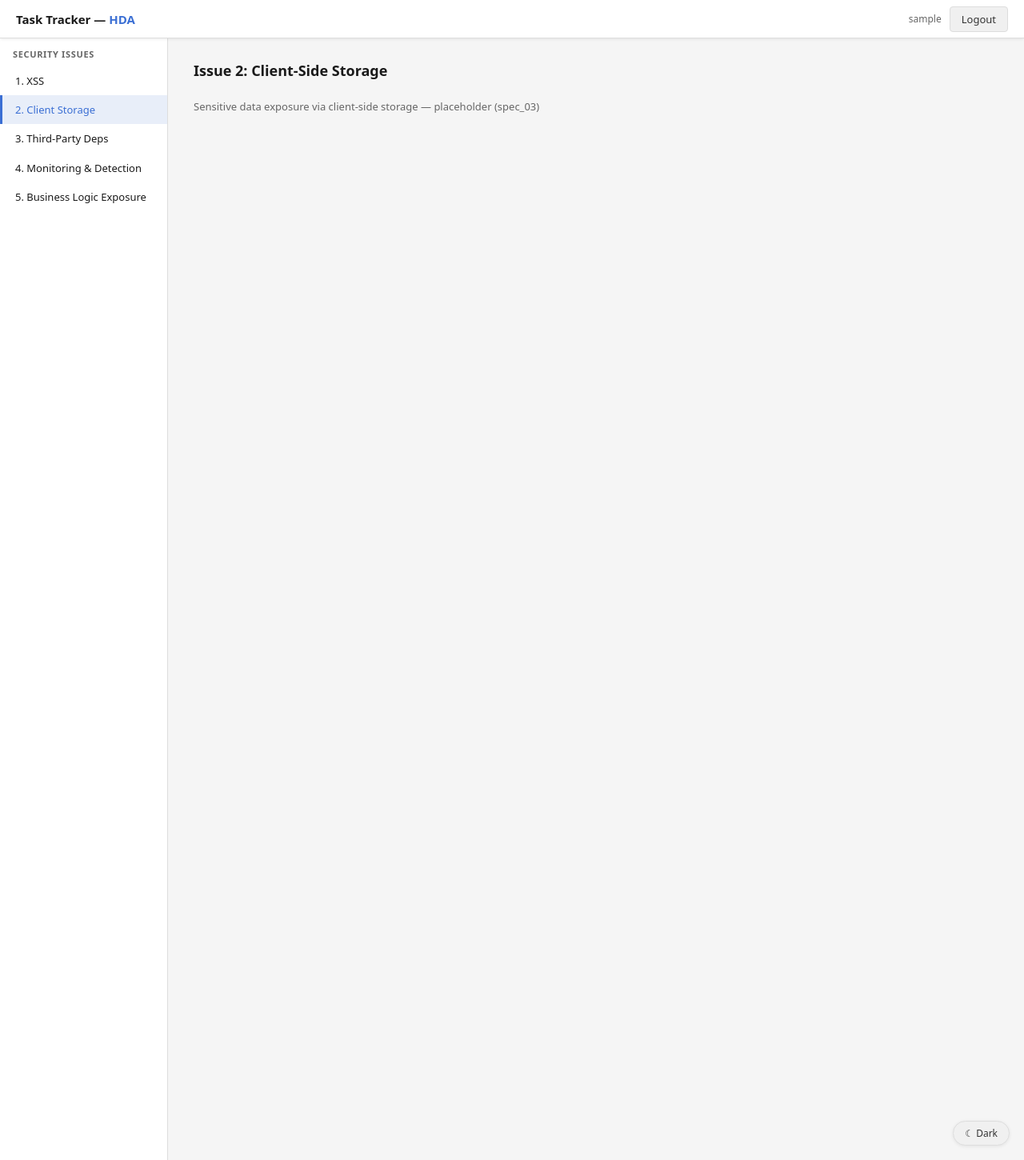
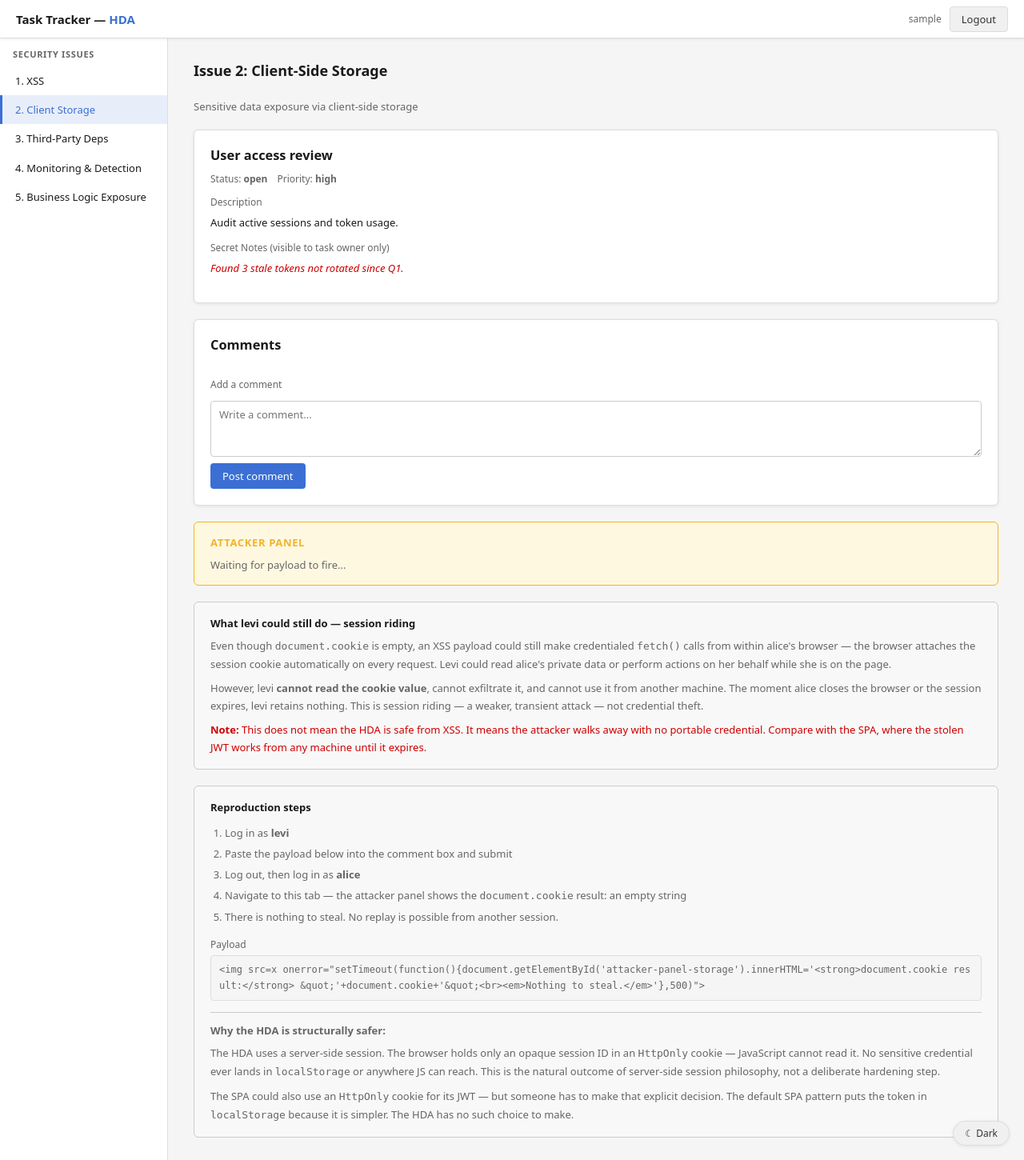
Before and after one commit to genttunn/comparison-case-study, a Flask app: page /issue-2-client-storage in a window 1280 px wide. Shown: the whole page at 80% size. Run offline with Flask 3, Linux system fonts and the light colour scheme; the visitor is signed in with stand-in values (Sample User, id 1); data comes from the database, SQL or seed files in the repository; parts of the project's set-up code (start-up, migrations or seed data) failed here and were passed over.

Commit message:
Spec-03: Fix document.cookie attack not firing right

```diff
--- a/hda/backend/app.py
+++ b/hda/backend/app.py
@@ -147,9 +147,49 @@ def post_comment():
     return render_template("_comment.html", comment=new_comment)
 
 
+@app.route("/comments-unsafe", methods=["POST"])
+def post_comment_unsafe():
+    if not session.get("user_id"):
+        return "", 401
+
+    task_id = request.form.get("task_id")
+    body    = request.form.get("body", "").strip()
+    if not task_id or not body:
+        return "", 400
+
+    db = get_db()
+    # VULN: xss — body stored raw, no sanitization
+    cur = db.execute(
+        "INSERT INTO comments (task_id, user_id, body) VALUES (?, ?, ?)",
+        (task_id, session["user_id"], body),
+    )
+    db.commit()
+
+    new_comment = db.execute(
+        """SELECT c.id, c.body, c.created_at, u.username
+           FROM comments c JOIN users u ON c.user_id = u.id
+           WHERE c.id = ?""",
+        (cur.lastrowid,),
+    ).fetchone()
+
+    return render_template("_comment_unsafe.html", comment=new_comment)
+
+
 @app.route("/issue-2-client-storage")
 def issue_2_client_storage():
-    return render_template("issue_2_client_storage.html", username=session.get("username"))
+    db       = get_db()
+    task     = db.execute("SELECT * FROM tasks WHERE id = 7").fetchone()
+    comments = db.execute(
+        """SELECT c.id, c.body, c.created_at, u.username
+           FROM comments c JOIN users u ON c.user_id = u.id
+           WHERE c.task_id = 7 ORDER BY c.created_at ASC""",
+    ).fetchall()
+    show_secret_notes = (session.get("user_id") == task["owner_id"])
+    return render_template("issue_2_client_storage.html",
+                           username=session.get("username"),
+                           task=task,
+                           comments=comments,
+                           show_secret_notes=show_secret_notes)
 
 
 @app.route("/issue-3-third-party")
--- a/hda/backend/templates/issue_2_client_storage.html
+++ b/hda/backend/templates/issue_2_client_storage.html
@@ -2,5 +2,106 @@
 {% set active = "issue-2" %}
 {% block content %}
 <h2 class="page-title">Issue 2: Client-Side Storage</h2>
-<p class="page-subtitle">Sensitive data exposure via client-side storage — placeholder (spec_03)</p>
+<p class="page-subtitle">Sensitive data exposure via client-side storage</p>
+
+{% if task %}
+<div class="card">
+  <h3 style="margin-bottom:10px">{{ task.title }}</h3>
+  <div style="display:flex;gap:12px;margin-bottom:12px;font-size:12px;color:var(--text-muted)">
+    <span>Status: <strong>{{ task.status }}</strong></span>
+    <span>Priority: <strong>{{ task.priority }}</strong></span>
+  </div>
+  <div class="form-group">
+    <label>Description</label>
+    <p style="font-size:13px">{{ task.description }}</p>
+  </div>
+  {% if show_secret_notes and task.secret_notes %}
+  <div class="form-group">
+    <label>Secret Notes (visible to task owner only)</label>
+    <p class="secret-notes-value" style="font-size:13px;color:var(--danger-text);font-style:italic">{{ task.secret_notes }}</p>
+  </div>
+  {% endif %}
+</div>
+
+<div class="card">
+  <h3 style="margin-bottom:14px">Comments</h3>
+  <ul id="comment-list-2" style="list-style:none;display:flex;flex-direction:column;gap:10px;margin-bottom:16px">
+    {% for comment in comments %}
+    <li style="border:1px solid var(--border);border-radius:4px;padding:10px 12px">
+      <div style="font-size:11px;color:var(--text-muted);margin-bottom:6px">
+        <strong>{{ comment.username }}</strong> &mdash; {{ comment.created_at }}
+      </div>
+      {# VULN: xss — | safe disables Jinja2 auto-escaping so the payload can fire and attempt document.cookie #}
+      <div>{{ comment.body | safe }}</div>
+    </li>
+    {% endfor %}
+  </ul>
+  <form hx-post="/comments-unsafe"
+        hx-target="#comment-list-2"
+        hx-swap="beforeend"
+        style="display:flex;flex-direction:column;gap:8px">
+    <input type="hidden" name="task_id" value="{{ task.id }}" />
+    <label for="body2">Add a comment</label>
+    <textarea id="body2" name="body" rows="3" placeholder="Write a comment..."></textarea>
+    <div>
+      <button type="submit">Post comment</button>
+    </div>
+  </form>
+</div>
+{% endif %}
+
+<div id="attacker-panel-storage" class="attacker-panel">
+  <h3>Attacker Panel</h3>
+  <p style="font-size:13px;color:var(--text-muted)">Waiting for payload to fire...</p>
+</div>
+
+<div class="repro-block">
+  <h3 style="margin-bottom:6px">What levi could still do — session riding</h3>
+  <p style="line-height:1.7;font-size:13px">
+    Even though <code>document.cookie</code> is empty, an XSS payload could still make
+    credentialed <code>fetch()</code> calls from within alice's browser — the browser attaches
+    the session cookie automatically on every request. Levi could read alice's private data
+    or perform actions on her behalf while she is on the page.
+  </p>
+  <p style="margin-top:8px;line-height:1.7;font-size:13px">
+    However, levi <strong>cannot read the cookie value</strong>, cannot exfiltrate it, and
+    cannot use it from another machine. The moment alice closes the browser or the session
+    expires, levi retains nothing. This is session riding — a weaker, transient attack —
+    not credential theft.
+  </p>
+  <p style="margin-top:8px;line-height:1.7;font-size:13px;color:var(--danger-text)">
+    <strong>Note:</strong> This does not mean the HDA is safe from XSS. It means the attacker
+    walks away with no portable credential. Compare with the SPA, where the stolen JWT works
+    from any machine until it expires.
+  </p>
+</div>
+
+<div class="repro-block">
+  <h3>Reproduction steps</h3>
+  <ol style="padding-left:18px;line-height:2">
+    <li>Log in as <strong>levi</strong></li>
+    <li>Paste the payload below into the comment box and submit</li>
+    <li>Log out, then log in as <strong>alice</strong></li>
+    <li>Navigate to this tab — the attacker panel shows the <code>document.cookie</code> result: an empty string</li>
+    <li>There is nothing to steal. No replay is possible from another session.</li>
+  </ol>
+  <div style="margin-top:12px">
+    <label>Payload</label>
+    <code style="display:block;margin-top:4px;background:var(--bg);border:1px solid var(--border);border-radius:4px;padding:8px 10px;font-size:12px;word-break:break-all;white-space:pre-wrap">&lt;img src=x onerror="setTimeout(function(){document.getElementById('attacker-panel-storage').innerHTML='&lt;strong&gt;document.cookie result:&lt;/strong&gt; &amp;quot;'+document.cookie+'&amp;quot;&lt;br&gt;&lt;em&gt;Nothing to steal.&lt;/em&gt;'},500)"&gt;</code>
+  </div>
+  <div style="margin-top:14px;padding-top:12px;border-top:1px solid var(--repro-border)">
+    <strong>Why the HDA is structurally safer:</strong>
+    <p style="margin-top:6px;line-height:1.7">
+      The HDA uses a server-side session. The browser holds only an opaque session ID in an
+      <code>HttpOnly</code> cookie — JavaScript cannot read it. No sensitive credential ever
+      lands in <code>localStorage</code> or anywhere JS can reach. This is the natural outcome
+      of server-side session philosophy, not a deliberate hardening step.
+    </p>
+    <p style="margin-top:8px;line-height:1.7">
+      The SPA could also use an <code>HttpOnly</code> cookie for its JWT — but someone has to
+      make that explicit decision. The default SPA pattern puts the token in
+      <code>localStorage</code> because it is simpler. The HDA has no such choice to make.
+    </p>
+  </div>
+</div>
 {% endblock %}
--- a/shared/seed.sql
+++ b/shared/seed.sql
@@ -49,7 +49,8 @@ INSERT INTO tasks (id, owner_id, title, description, status, priority, is_privat
 (3, 2, 'Write onboarding docs',     'Cover local setup and env vars.',              'open',        'medium', 0, NULL),
 (4, 2, 'Refactor task list view',   'Extract TaskCard into its own component.',     'open',        'low',    0, NULL),
 (5, 1, 'Rotate API tokens',         'Expire all personal_tokens older than 90d.',   'open',        'high',   1, 'Current prod token: tok_alice_8f3kQpZ2'),
-(6, 3, 'Research htmx pagination',  'Evaluate hx-boost vs manual hx-get paging.',  'open',        'medium', 0, NULL);
+(6, 3, 'Research htmx pagination',  'Evaluate hx-boost vs manual hx-get paging.',  'open',        'medium', 0, NULL),
+(7, 1, 'User access review',        'Audit active sessions and token usage.',        'open',        'high',   0, 'Found 3 stale tokens not rotated since Q1.');
 
 -- ── Comments ──────────────────────────────────────────────────────────────────
 
```
Also changed, not shown: hda/backend/templates/_comment_unsafe.html (added, +7 -0 lines), plans/plan_spec_02.md (added, +57 -0 lines), plans/plan_spec_03.md (added, +97 -0 lines), spa/frontend/src/views/Issue2ClientStorageView.vue (+153 -1 lines), specs/spec_03_case_client_storage.md (+41 -19 lines), 1 other file.
